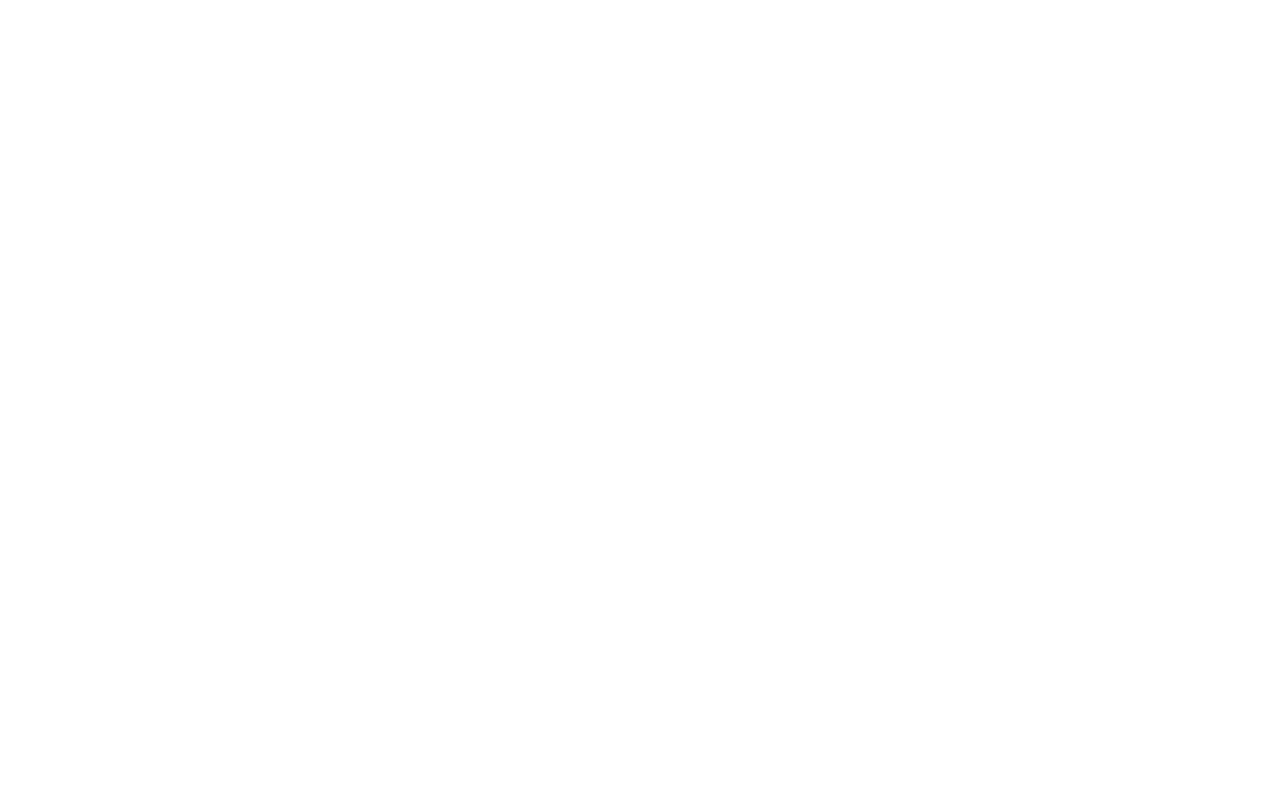
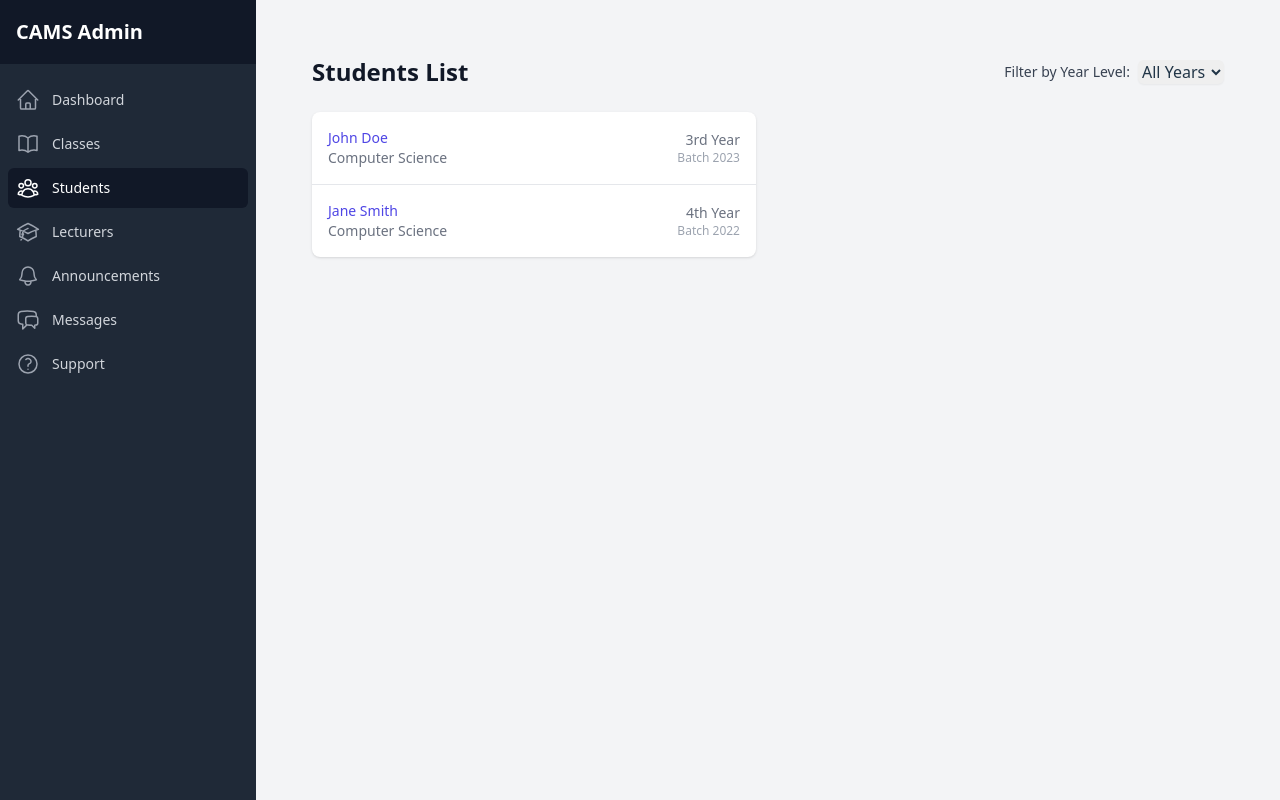
Before and after one commit to me-key-0/cams_admin, a React (Vite) app: page /admin/students in a window 1280 px wide. Before the commit this address had no page. Built offline with nearby package versions, Linux system fonts and the light colour scheme.

Commit message:
created students and lecturer lists

```diff
--- a/src/App.tsx
+++ b/src/App.tsx
@@ -5,6 +5,8 @@ import Dashboard from "./pages/admin/Dashboard";
 import Classes from "./pages/admin/Classes";
 import Announcement from "./pages/admin/Announcement";
 import Messages from "./pages/admin/Messages";
+import StudentsList from "./pages/StudentsList";
+import TeachersList from "./pages/TeachersList";
 
 const App = () => {
   // TODO: Add proper authentication check
@@ -27,6 +29,8 @@ const App = () => {
         <Route path="/admin" element={<AdminLayout />}>
           <Route path="dashboard" element={<Dashboard />} />
           <Route path="classes" element={<Classes />} />
+          <Route path="students" element={<StudentsList />} />
+          <Route path="lecturers" element={<TeachersList />} />
           <Route path="announcements" element={<Announcement />} />
           <Route path="messages" element={<Messages />} />
           {/* Add more routes as needed */}
--- /dev/null
+++ b/src/pages/StudentsList.tsx
@@ -0,0 +1,141 @@
+import React, { useState } from 'react';
+
+interface Student {
+  id: string;
+  fullName: string;
+  department: string;
+  batchYear: number;
+  email: string;
+  studentId: string;
+}
+
+// Mock data - replace with actual API call
+const mockStudents: Student[] = [
+  {
+    id: "ST001",
+    fullName: "John Doe",
+    department: "Computer Science",
+    batchYear: 2023,
+    email: "john.doe@university.com",
+    studentId: "2023CS001"
+  },
+  {
+    id: "ST002",
+    fullName: "Jane Smith",
+    department: "Computer Science",
+    batchYear: 2022,
+    email: "jane.smith@university.com",
+    studentId: "2022CS002"
+  },
+  // Add more mock data as needed
+];
+
+const StudentsList = () => {
+  const [selectedStudent, setSelectedStudent] = useState<Student | null>(null);
+  const [selectedYearLevel, setSelectedYearLevel] = useState<string>('all');
+
+  // Get current year
+  const currentYear = new Date().getFullYear();
+
+  // Function to convert batch year to year level
+  const getYearLevel = (batchYear: number) => {
+    const yearDiff = currentYear - batchYear;
+    if (yearDiff === 0) return '1st Year';
+    if (yearDiff === 1) return '2nd Year';
+    if (yearDiff === 2) return '3rd Year';
+    if (yearDiff === 3) return '4th Year';
+    return yearDiff < 0 ? '1st Year' : '4th Year';
+  };
+
+  // Available year levels
+  const yearLevels = ['1st Year', '2nd Year', '3rd Year', '4th Year'];
+
+  const filteredStudents = selectedYearLevel === 'all'
+    ? mockStudents
+    : mockStudents.filter(student => getYearLevel(student.batchYear) === selectedYearLevel);
+
+  return (
+    <div className="p-6">
+      <div className="flex justify-between items-center mb-6">
+        <h1 className="text-2xl font-bold text-gray-900">Students List</h1>
+        <div className="flex items-center gap-2">
+          <label htmlFor="yearLevel" className="text-sm font-medium text-gray-700">
+            Filter by Year Level:
+          </label>
+          <select
+            id="yearLevel"
+            className="rounded-md border-gray-300 shadow-sm focus:border-indigo-500 focus:ring-indigo-500"
+            value={selectedYearLevel}
+            onChange={(e) => setSelectedYearLevel(e.target.value)}
+          >
+            <option value="all">All Years</option>
+            {yearLevels.map((yearLevel) => (
+              <option key={yearLevel} value={yearLevel}>
+                {yearLevel}
+              </option>
+            ))}
+          </select>
+        </div>
+      </div>
+
+      <div className="grid grid-cols-1 md:grid-cols-2 gap-6">
+        <div className="bg-white rounded-lg shadow">
+          <ul className="divide-y divide-gray-200">
+            {filteredStudents.map((student) => (
+              <li
+                key={student.id}
+                className="px-4 py-4 hover:bg-gray-50 cursor-pointer"
+                onClick={() => setSelectedStudent(student)}
+              >
+                <div className="flex items-center justify-between">
+                  <div>
+                    <p className="text-sm font-medium text-indigo-600">{student.fullName}</p>
+                    <p className="text-sm text-gray-500">{student.department}</p>
+                  </div>
+                  <div className="text-right">
+                    <p className="text-sm text-gray-500">{getYearLevel(student.batchYear)}</p>
+                    <p className="text-xs text-gray-400">Batch {student.batchYear}</p>
+                  </div>
+                </div>
+              </li>
+            ))}
+          </ul>
+        </div>
+
+        {selectedStudent && (
+          <div className="bg-white rounded-lg shadow p-6">
+            <h2 className="text-xl font-bold text-gray-900 mb-4">Student Details</h2>
+            <div className="space-y-4">
+              <div>
+                <p className="text-sm font-medium text-gray-500">Full Name</p>
+                <p className="mt-1 text-sm text-gray-900">{selectedStudent.fullName}</p>
+              </div>
+              <div>
+                <p className="text-sm font-medium text-gray-500">Student ID</p>
+                <p className="mt-1 text-sm text-gray-900">{selectedStudent.studentId}</p>
+              </div>
+              <div>
+                <p className="text-sm font-medium text-gray-500">Department</p>
+                <p className="mt-1 text-sm text-gray-900">{selectedStudent.department}</p>
+              </div>
+              <div>
+                <p className="text-sm font-medium text-gray-500">Year Level</p>
+                <p className="mt-1 text-sm text-gray-900">{getYearLevel(selectedStudent.batchYear)}</p>
+              </div>
+              <div>
+                <p className="text-sm font-medium text-gray-500">Batch Year</p>
+                <p className="mt-1 text-sm text-gray-900">{selectedStudent.batchYear}</p>
+              </div>
+              <div>
+                <p className="text-sm font-medium text-gray-500">Email</p>
+                <p className="mt-1 text-sm text-gray-900">{selectedStudent.email}</p>
+              </div>
+            </div>
+          </div>
+        )}
+      </div>
+    </div>
+  );
+};
+
+export default StudentsList;
--- /dev/null
+++ b/src/pages/TeachersList.tsx
@@ -0,0 +1,99 @@
+import React, { useState } from 'react';
+
+interface Teacher {
+  id: string;
+  fullName: string;
+  department: string;
+  email: string;
+  courses: string[];
+  yearsOfTeaching: number;
+}
+
+// Mock data - replace with actual API call
+const mockTeachers: Teacher[] = [
+  {
+    id: "T001",
+    fullName: "Dr. Robert Wilson",
+    department: "Computer Science",
+    email: "robert.wilson@university.com",
+    courses: ["Introduction to Programming", "Data Structures", "Algorithms"],
+    yearsOfTeaching: 8
+  },
+  {
+    id: "T002",
+    fullName: "Prof. Sarah Johnson",
+    department: "Computer Science",
+    email: "sarah.johnson@university.com",
+    courses: ["Database Systems", "Web Development", "Software Engineering"],
+    yearsOfTeaching: 12
+  },
+  // Add more mock data as needed
+];
+
+const TeachersList = () => {
+  const [selectedTeacher, setSelectedTeacher] = useState<Teacher | null>(null);
+
+  return (
+    <div className="p-6">
+      <h1 className="text-2xl font-bold text-gray-900 mb-6">Lecturers List</h1>
+
+      <div className="grid grid-cols-1 md:grid-cols-2 gap-6">
+        <div className="bg-white rounded-lg shadow">
+          <ul className="divide-y divide-gray-200">
+            {mockTeachers.map((teacher) => (
+              <li
+                key={teacher.id}
+                className="px-4 py-4 hover:bg-gray-50 cursor-pointer"
+                onClick={() => setSelectedTeacher(teacher)}
+              >
+                <div className="flex items-center justify-between">
+                  <div>
+                    <p className="text-sm font-medium text-indigo-600">{teacher.fullName}</p>
+                    <p className="text-sm text-gray-500">{teacher.department}</p>
+                  </div>
+                  <p className="text-sm text-gray-500">{teacher.yearsOfTeaching} years</p>
+                </div>
+              </li>
+            ))}
+          </ul>
+        </div>
+
+        {selectedTeacher && (
+          <div className="bg-white rounded-lg shadow p-6">
+            <h2 className="text-xl font-bold text-gray-900 mb-4">Lecturer Details</h2>
+            <div className="space-y-4">
+              <div>
+                <p className="text-sm font-medium text-gray-500">Full Name</p>
+                <p className="mt-1 text-sm text-gray-900">{selectedTeacher.fullName}</p>
+              </div>
+              <div>
+                <p className="text-sm font-medium text-gray-500">Department</p>
+                <p className="mt-1 text-sm text-gray-900">{selectedTeacher.department}</p>
+              </div>
+              <div>
+                <p className="text-sm font-medium text-gray-500">Email</p>
+                <p className="mt-1 text-sm text-gray-900">{selectedTeacher.email}</p>
+              </div>
+              <div>
+                <p className="text-sm font-medium text-gray-500">Years of Teaching</p>
+                <p className="mt-1 text-sm text-gray-900">{selectedTeacher.yearsOfTeaching} years</p>
+              </div>
+              <div>
+                <p className="text-sm font-medium text-gray-500">Courses</p>
+                <ul className="mt-1 space-y-1">
+                  {selectedTeacher.courses.map((course, index) => (
+                    <li key={index} className="text-sm text-gray-900">
+                      • {course}
+                    </li>
+                  ))}
+                </ul>
+              </div>
+            </div>
+          </div>
+        )}
+      </div>
+    </div>
+  );
+};
+
+export default TeachersList;
```
